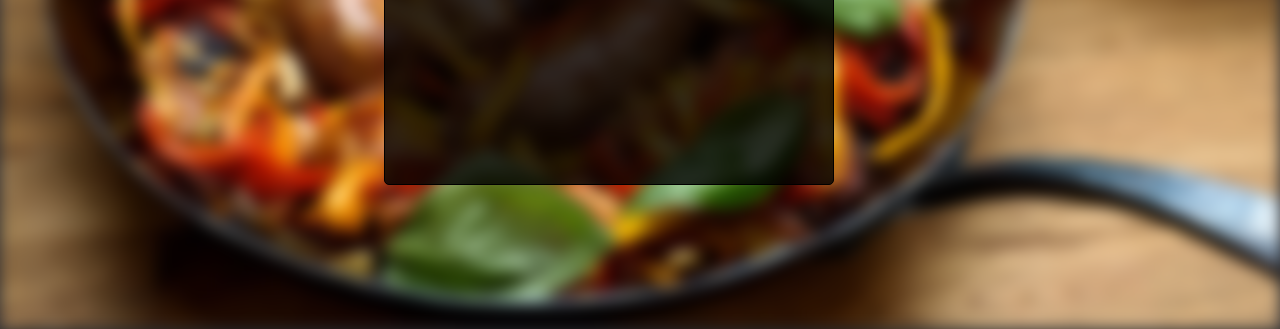
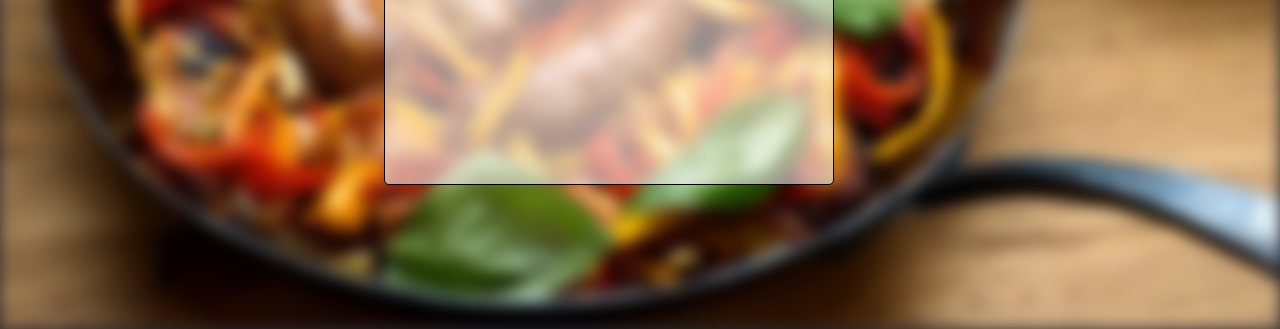
Before and after one commit to amous123/SEG3525-UI-Website, a plain HTML site: page Order.html in a window 1280 px wide. Shown: the part 471-800 px from the top of the page. Drawn offline with Linux system fonts and the light colour scheme.

Commit message:
Changed color of container for order list

```diff
--- a/css/Standard.css
+++ b/css/Standard.css
@@ -3,7 +3,8 @@ body {
   background-color: #f2f2f2;
   width: 100%;
   background-color: #2a2b30;
-  color: #cecece;
+  /* color: #cecece; */
+  color: #1d0b0b;
   height: 100%;
   margin: 0;
   font-family: Arial !important;
@@ -107,7 +108,7 @@ height: 100%;
 	width: 35%;
 	height: 500px;
 	border-radius: 5px;
-  background-color: rgba(0,0,0, 0.8); /* Black w/opacity/see-through */
+  background-color: rgba(255, 251, 251, 0.55); /* Black w/opacity/see-through */
 	transition: width .5s ease-out, height .5s ease-out;
 	vertical-align: middle;
 	position: absolute;
@@ -151,15 +152,6 @@ height: 100%;
 }
 
 .containerOrder{
-  /* position: relative;
-	top: 50%;
-	text-align: center;
-  box-sizing: content-box;
-  text-align-last: auto;
-  margin-right: 20%;
-  margin-bottom: 10%;
-  margin-left: 20%;
-  margin-top: 10%; */
   text-align: -webkit-center;
   margin-top: 16%;
 
```
